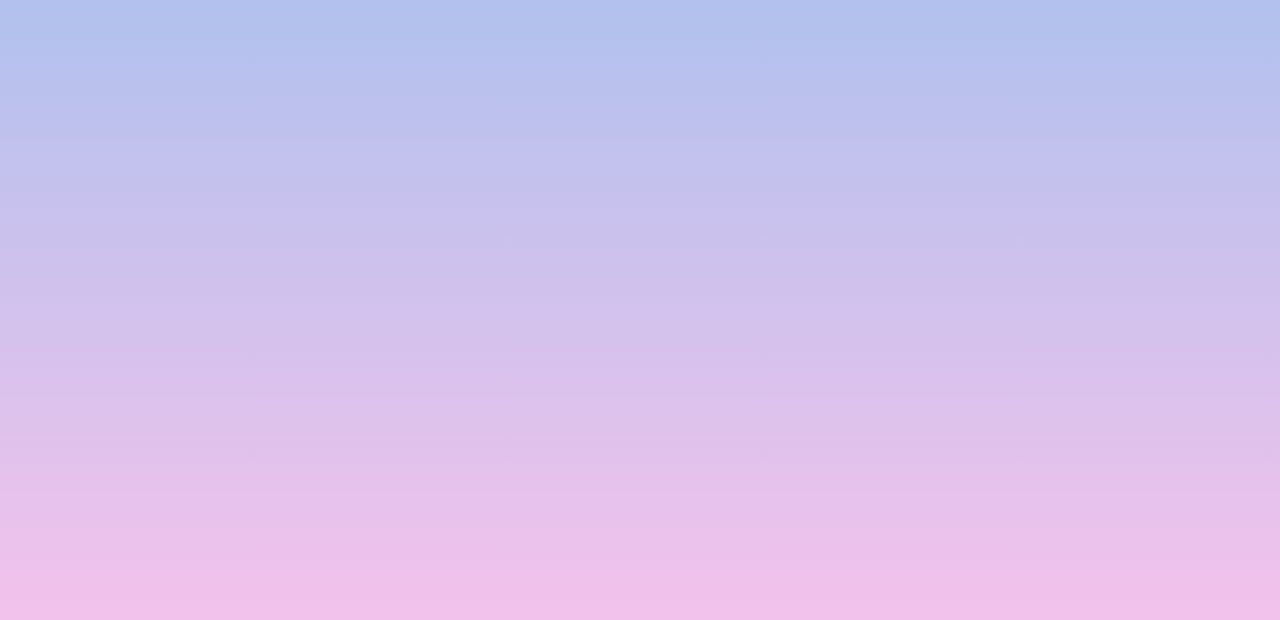
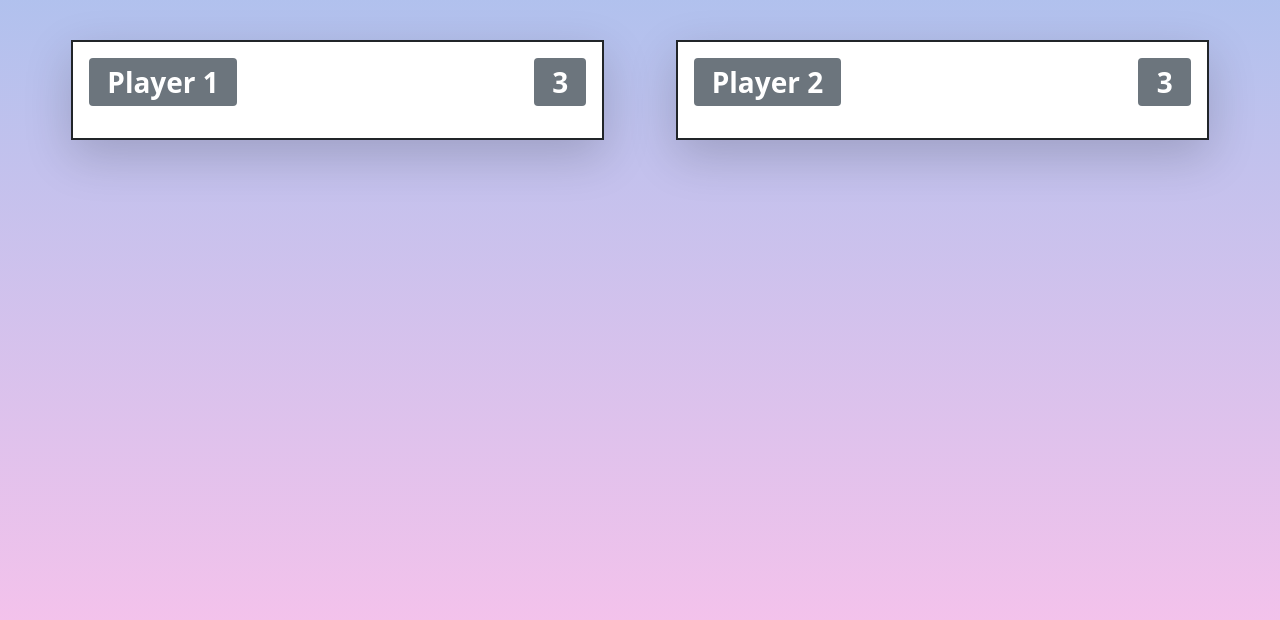
Before and after one commit to raghulashok16/dice-game, a plain HTML site: page index.html in a window 1280 px wide. Shown: the part 104-724 px from the top of the page. Drawn offline with nearby package versions, Linux system fonts and the light colour scheme.

Commit message:
content added

```diff
--- a/index.html
+++ b/index.html
@@ -18,19 +18,31 @@
 <body class="bg-gra" style="height: 100vh">
     <section>
         <h3 class="display-1 text-center">Dice Game</h3>
-        <!-- <div class="container-fluid position-relative" style="height: 100vh">
-            <p class="display-2 text-center text-dark pt-3">Dice Game</p>
-            <div class="position-absolute top-50 start-50 translate-middle">
-                <div class="row justify-content-evenly bg-white">
-                    <div class=" col-sm-10 col-md-5 border border-1 border-dark p-5">
-                        <p>hi</p>
+        <div class="container-fluid mt-2 mt-md-5">
+            <div class="row justify-content-evenly">
+                <div class="col-10 col-md-5 border border-2 border-dark bg-white shadow-lg p-3">
+                    <div class="row justify-content-around">
+                        <div class="col">
+                            <p class="badge bg-secondary fs-3 ">Player 1</p>
+                        </div>
+                        <div class="col text-end">
+                            <p class="badge bg-secondary fs-3 ">3</p>
+                        </div>
                     </div>
-                    <div class="col-sm-10 col-md-5 border border-1 border-dark p-5">
-                        <p>lorem</p>
+                </div>
+                <div class=" col-10 col-md-5 mt-3 mt-md-0 border border-2 border-dark bg-white shadow-lg p-3">
+                    <div class="row justify-content-around">
+                        <div class="col">
+                            <p class="badge bg-secondary fs-3 ">Player 2</p>
+                        </div>
+                        <div class="col text-end">
+                            <p class="badge bg-secondary fs-3 ">3</p>
+                        </div>
                     </div>
                 </div>
             </div>
-        </div> -->
+        </div>
+
     </section>
 
 </body>
```
